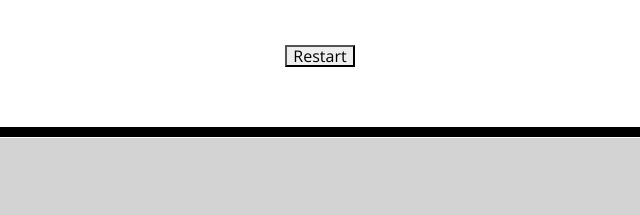
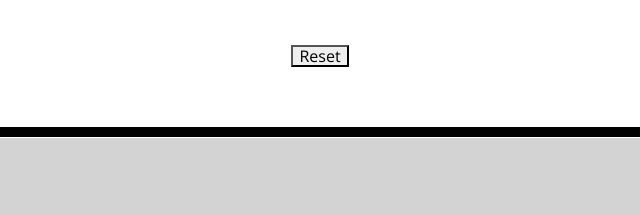
Before and after one commit to TamsinLloyd99/Third-Party-APIs-Daily-Planner-App, a plain HTML site: page starter/index.html in a window 1280 px wide. Shown: the part 204-419 px from the top of the page, 320-960 px from the left. Drawn offline with nearby package versions, Linux system fonts and the light colour scheme.

Commit message:
changes refresh button text

```diff
--- a/starter/index.html
+++ b/starter/index.html
@@ -32,7 +32,7 @@
       <h7 class= "pop-up"></h7>
       <br>
       <br>
-      <button class="refresh">Restart</button>
+      <button class="refresh">Reset</button>
     </header>
     <div class="container">
 
```
